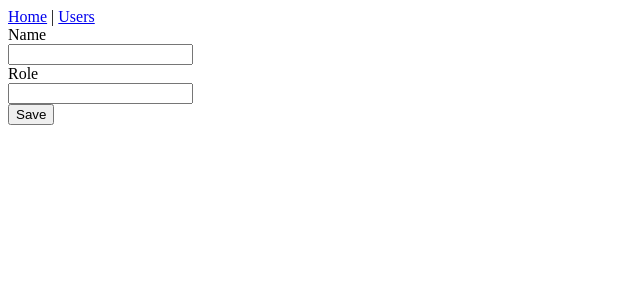
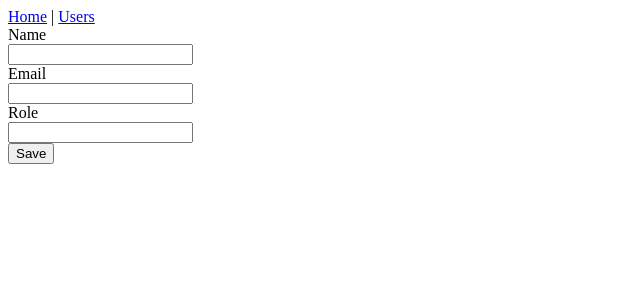
Before and after one commit to coryhouse/magellan, a React (Create React App) app: page /user/1 in a window 1280 px wide. Shown: the top 300 px of the page, without its empty margins (0-640 px from the left). Built offline with nearby package versions, Linux system fonts and the light colour scheme; no server answers.

Commit message:
Add email

```diff
--- a/db.json
+++ b/db.json
@@ -3,67 +3,14 @@
     {
       "id": 2,
       "name": "Brian",
+      "email": "briguy@gmail.com",
       "role": "user"
     },
     {
       "id": 3,
-      "name": "Steve",
-      "role": "user"
-    },
-    {
-      "id": 4,
-      "name": "sdagdaxgdsg",
-      "role": "sdagadsg"
-    },
-    {
-      "id": 5,
-      "name": "sdagdsagdssda",
-      "role": "sddsg"
-    },
-    {
-      "id": 6,
-      "name": "test",
-      "role": "test"
-    },
-    {
-      "name": "bar",
-      "role": "bar",
-      "id": 7
-    },
-    {
-      "id": 8,
-      "name": "",
-      "role": ""
-    },
-    {
-      "id": 9,
-      "name": "sdagsdagdsa",
-      "role": "ssdgdsg"
-    },
-    {
-      "name": "mine",
-      "role": "works",
-      "id": 10
-    },
-    {
-      "id": 11,
-      "name": "sdgdasgdsag",
-      "role": ""
-    },
-    {
-      "id": 12,
-      "name": "adsgdsag",
-      "role": ""
-    },
-    {
-      "id": 13,
-      "name": "asdgsdg",
-      "role": "sdgsdg"
-    },
-    {
-      "id": 14,
-      "name": "",
-      "role": ""
+      "name": "Cory",
+      "email": "c@h2.com",
+      "role": "admin"
     }
   ]
 }
--- a/src/Users/ManageUser.js
+++ b/src/Users/ManageUser.js
@@ -9,6 +9,7 @@ function ManageUser({ setSnackbar }) {
   const [user, setUser] = useState({
     id: null,
     name: "",
+    email: "",
     role: ""
   });
   const [isSaving, setIsSaving] = useState(false);
@@ -30,6 +31,7 @@ function ManageUser({ setSnackbar }) {
     const _errors = {};
 
     if (!user.name) _errors.name = "Name is required.";
+    if (!user.email) _errors.email = "Email is required.";
     if (!user.role) _errors.role = "Role is required.";
 
     setErrors(_errors);
@@ -71,6 +73,15 @@ function ManageUser({ setSnackbar }) {
       />
 
       <Input
+        label="Email"
+        id="email"
+        name="email"
+        onChange={handleInputChange}
+        value={user.email}
+        error={errors.email}
+      />
+
+      <Input
         label="Role"
         id="role"
         name="role"
--- a/src/Users/Users.js
+++ b/src/Users/Users.js
@@ -28,6 +28,7 @@ const Users = props => {
           <tr>
             <th></th>
             <th>Name</th>
+            <th>Email</th>
             <th>Role</th>
           </tr>
         </thead>
@@ -43,6 +44,7 @@ const Users = props => {
                 </button>
               </td>
               <td>{user.name}</td>
+              <td>{user.email}</td>
               <td>{user.role}</td>
             </tr>
           ))}
```
